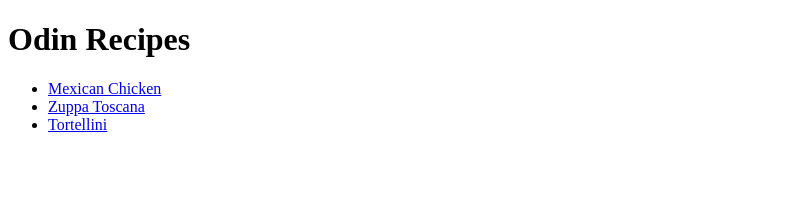
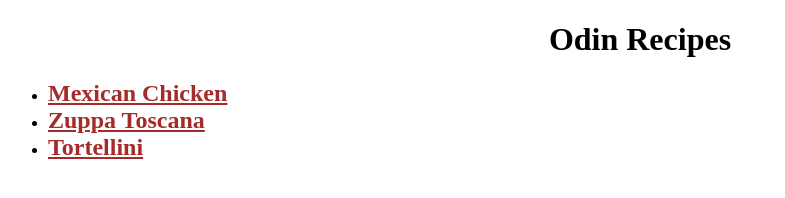
Before and after one commit to Radix59/odin-recipes, a plain HTML site: page index.html in a window 1280 px wide. Shown: the whole page, without its empty margins (0-785 px from the left). Drawn offline with Linux system fonts and the light colour scheme.

Commit message:
Add some CSS

```diff
--- a/index.html
+++ b/index.html
@@ -4,6 +4,7 @@
     <head>
         <meta charset="UTF-8">
         <meta name="viewport" content="width=device-width, initial-scale=1.0">
+        <link rel="stylesheet" href="styles.css">
         <title>Odin Recipes</title>
     </head>
 
--- /dev/null
+++ b/styles.css
@@ -0,0 +1,9 @@
+h1 {
+    text-align: center;
+}
+
+a {
+    color: brown;
+    font-weight: bold;
+    font-size: 24px;
+}
```
